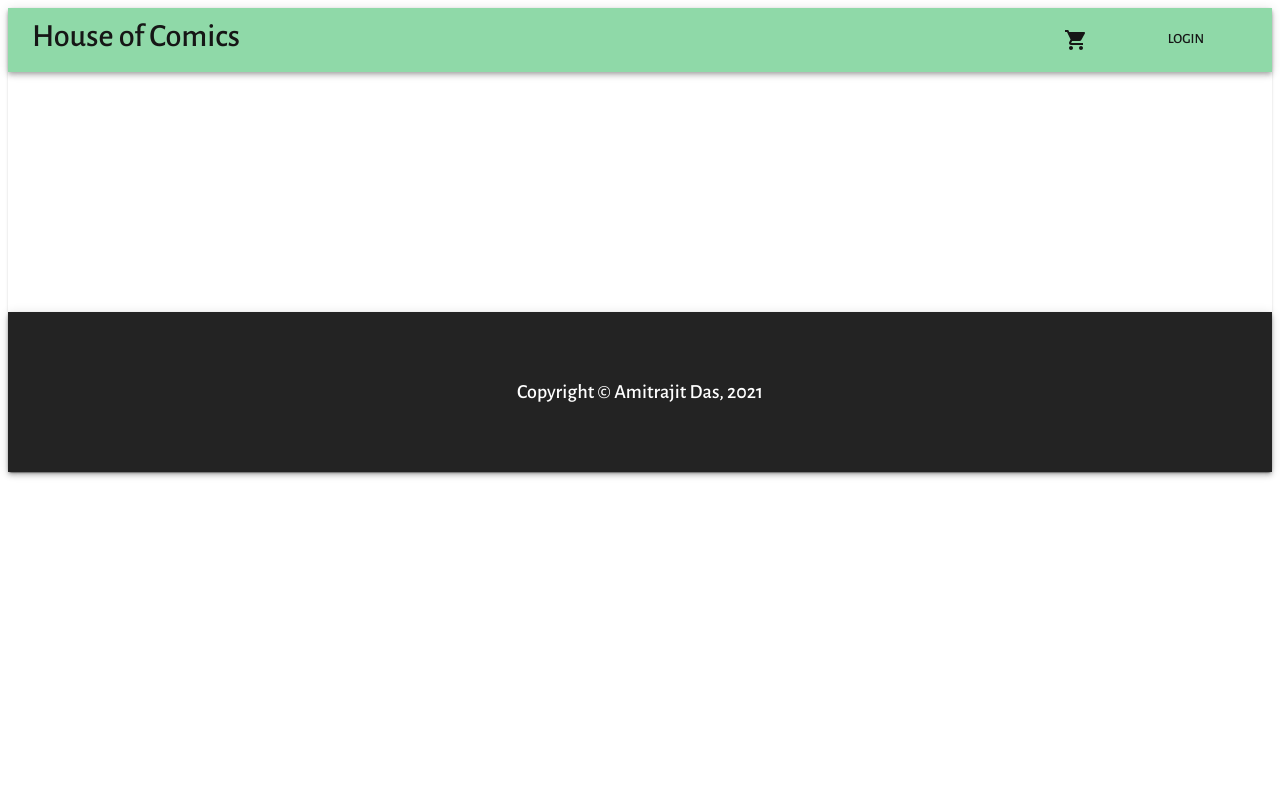
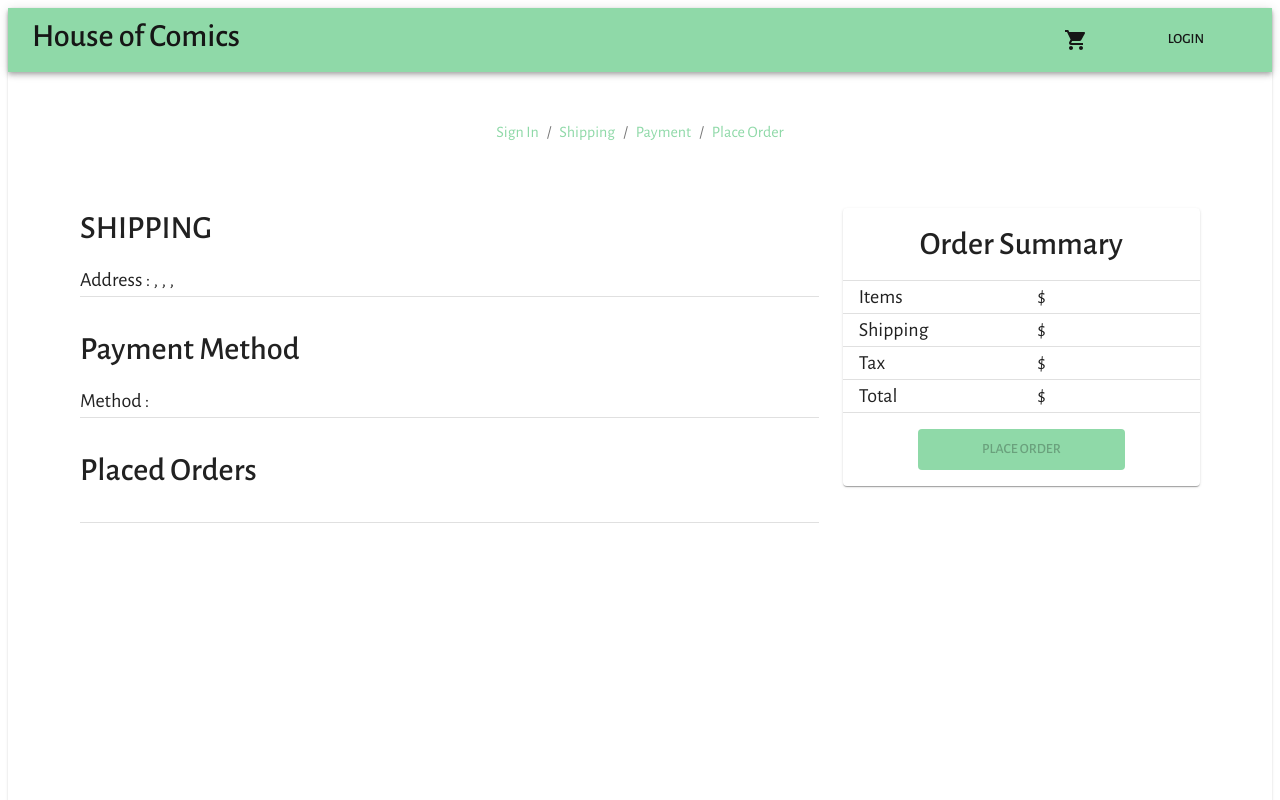
Before and after one commit to AmitrajitDas/House-of-Comics, a React (Create React App) app in the folder client/: page /placeorder in a window 1280 px wide. Shown: the top 800 px of the page. Built offline with nearby package versions, Linux system fonts and the light colour scheme.

Commit message:
order screen skeleton

```diff
--- a/client/src/App.js
+++ b/client/src/App.js
@@ -14,6 +14,7 @@ import SignupScreen from './screens/signupscreen/SignupScreen'
 import ProfileScreen from './screens/profilescreen/ProfileScreen'
 import ShippingScreen from './screens/shippingscreen/ShippingScreen'
 import PaymentScreen from './screens/paymentscreen/PaymentScreen'
+import PlaceOrderScreen from './screens/placeorderscreen/PlaceOrderScreen'
 
 const App = () => {
 
@@ -47,6 +48,7 @@ const App = () => {
             <Route path='/profile' component={ProfileScreen} />
             <Route path='/shipping' component={ShippingScreen} />
             <Route path='/payment' component={PaymentScreen} />
+            <Route path='/placeorder' component={PlaceOrderScreen} />
           </Switch>
         </Container>
         <Footer />
--- /dev/null
+++ b/client/src/screens/placeorderscreen/PlaceOrderScreen.js
@@ -0,0 +1,153 @@
+import { useState, useEffect } from 'react'
+import { useDispatch, useSelector } from 'react-redux'
+import { Link } from 'react-router-dom'
+import {Button,
+        Grid,
+        Typography,
+        Divider,
+        Card
+        } from '@material-ui/core'
+
+import CheckOutSteps from '../../components/checkout/CheckOutSteps'
+import { useStyles } from './styles';
+
+const PlaceOrderScreen = () => {
+
+    const classes = useStyles()
+
+    const cart = useSelector(state => state.cart)
+
+    return (
+        <div className={classes.wrapper}>
+            <div className={classes.breadcrumbs}>
+                <CheckOutSteps step1 step2 step3 step4 />
+            </div>
+            <Grid container spacing={3}>
+                <Grid item sm={8} className={classes.leftContainer}>
+                    <Typography variant='h4' component='h1' className={classes.header}>
+                        SHIPPING
+                    </Typography>
+                    <Typography variant='h6' component='p' className={classes.paragraph}>
+                        Address : {cart.shippingAddress.address},{' '}{cart.shippingAddress.city},
+                        {' '}{cart.shippingAddress.postal},{' '}{cart.shippingAddress.country}
+                    </Typography>
+                    <Divider />
+                    <Typography variant='h4' component='h1' className={classes.header}>
+                        Payment Method
+                    </Typography>
+                    <Typography variant='h6' component='p' className={classes.paragraph}>
+                        Method : {cart.paymentMethod}
+                    </Typography>
+                    <Divider />
+                    <Typography variant='h4' component='h1' className={classes.header}>
+                        Placed Orders
+                    </Typography>
+                    {cart.cartItems.map((item, index) => (
+                        <Grid container key={index}>
+                            <Grid item sm={4}>
+                                <img src={item.image} alt={item.name} className={classes.image} />
+                            </Grid>
+                            <Grid item sm={4} className={classes.productNameWrapper}>
+                                <Link to={`/product/${item.productId}`} style={{ textDecoration:'none', color:'#161616' }}>
+                                    <Typography variant='h6' component='p' className={classes.productName}>
+                                        {item.name}
+                                    </Typography>
+                                </Link>
+                            </Grid>
+                            <Grid item sm={4} className={classes.productNameWrapper}>
+                                <Typography variant='h6' component='p' className={classes.productName}>
+                                    ${item.price} x {item.qty} = ${item.price*item.qty}
+                                </Typography>
+                            </Grid>
+                        </Grid>
+                    ))}
+                        <div className={classes.divider}>
+                            <Divider />
+                        </div>
+                </Grid>
+                <Grid item sm={4} className={classes.cardWrapper}>
+                        <Card className={classes.card}>
+                            <Grid  container>
+                                <Grid item sm={12}>
+                                    <Typography variant='h4' component='h1' className={classes.cardHeader}>
+                                        Order Summary
+                                    </Typography>
+                                <Divider />
+                                </Grid>
+                                <Grid item sm={12}>
+                                    <Grid container>
+                                        <Grid item sm={6} className={classes.cardLeft}>
+                                            <Typography variant='h6' component='p' className={classes.paragraph}>
+                                                Items
+                                            </Typography>
+                                        </Grid>
+                                        <Grid item sm={3}>
+                                            <Typography variant='h6' component='p' className={classes.paragraph}>
+                                                $
+                                            </Typography>
+                                        </Grid>
+                                    </Grid>
+                                    <Divider />
+                                </Grid>
+                                <Grid item sm={12}>
+                                    <Grid container>
+                                        <Grid item sm={6} className={classes.cardLeft}>
+                                            <Typography variant='h6' component='p' className={classes.paragraph}>
+                                                Shipping
+                                            </Typography>
+                                        </Grid>
+                                        <Grid item sm={3}>
+                                            <Typography variant='h6' component='p' className={classes.paragraph}>
+                                                $
+                                            </Typography>
+                                        </Grid>
+                                    </Grid>
+                                    <Divider />
+                                </Grid>
+                                <Grid item sm={12}>
+                                    <Grid container>
+                                        <Grid item sm={6} className={classes.cardLeft}>
+                                            <Typography variant='h6' component='p' className={classes.paragraph}>
+                                                Tax
+                                            </Typography>
+                                        </Grid>
+                                        <Grid item sm={3}>
+                                            <Typography variant='h6' component='p' className={classes.paragraph}>
+                                                $
+                                            </Typography>
+                                        </Grid>
+                                    </Grid>
+                                    <Divider />
+                                </Grid>
+                                <Grid item sm={12}>
+                                    <Grid container>
+                                        <Grid item sm={6} className={classes.cardLeft}>
+                                            <Typography variant='h6' component='p' className={classes.paragraph}>
+                                                Total
+                                            </Typography>
+                                        </Grid>
+                                        <Grid item sm={3}>
+                                            <Typography variant='h6' component='p' className={classes.paragraph}>
+                                                $
+                                            </Typography>
+                                        </Grid>
+                                    </Grid>
+                                    <Divider />
+                                </Grid>
+                                <Grid item sm={12} className={classes.orderButtonWrapper}>
+                                    <Button
+                                        className={classes.orderButton}
+                                        disabled={cart.cartItems.length === 0}
+                                    >
+                                        Place Order
+                                    </Button>
+                                </Grid>
+                            </Grid>
+                        </Card>
+                </Grid>
+            </Grid>
+        </div>
+    )
+}
+
+export default PlaceOrderScreen
--- /dev/null
+++ b/client/src/screens/placeorderscreen/styles.js
@@ -0,0 +1,85 @@
+import { makeStyles } from '@material-ui/core/styles';
+
+export const useStyles = makeStyles((theme) => ({
+
+    wrapper: {
+        padding: '3rem',
+    },
+
+    breadcrumbs: {
+        display: 'flex',
+        alignItems: 'center',
+        justifyContent: 'center',
+    },
+
+    leftContainer: {
+        marginTop: '2rem',
+    },
+
+    header: {
+        fontWeight: '500',
+        marginTop: '2rem',
+        marginBottom: '1rem',
+    },
+
+    paragraph: {
+        fontWeight: '200'
+    },
+
+    image: {
+        width: '8rem',
+        height: '10rem',
+        marginTop: '1vh',
+    },
+
+    productNameWrapper: {
+         display: 'flex',
+        alignItems: 'center',
+        justifyContent: 'center',
+    },
+
+    productName: {
+        fontWeight: '500'
+    },
+
+    divider: {
+        marginTop: '2rem'
+    },
+
+    cardWrapper: {
+        marginTop: '4rem',
+    },
+
+    card: {
+
+    },
+
+    cardHeader: {
+        fontWeight: '500',
+        margin: '2vh auto',
+        display: 'flex',
+        alignItems: 'center',
+        justifyContent: 'center'
+    },
+
+    cardLeft: {
+        marginLeft: '1rem'
+    },
+
+    orderButtonWrapper: {
+        display: 'flex',
+        alignItems: 'center',
+        justifyContent: 'center',
+        padding: '2vh'
+    },
+
+    orderButton: {
+        padding: '1vh 8vh',
+        color: theme.palette.alternate.main,
+        backgroundColor: theme.palette.primary.main,
+        '&:hover': {
+            backgroundColor: theme.palette.primary.secondary,
+        },
+    }
+
+}));
```
